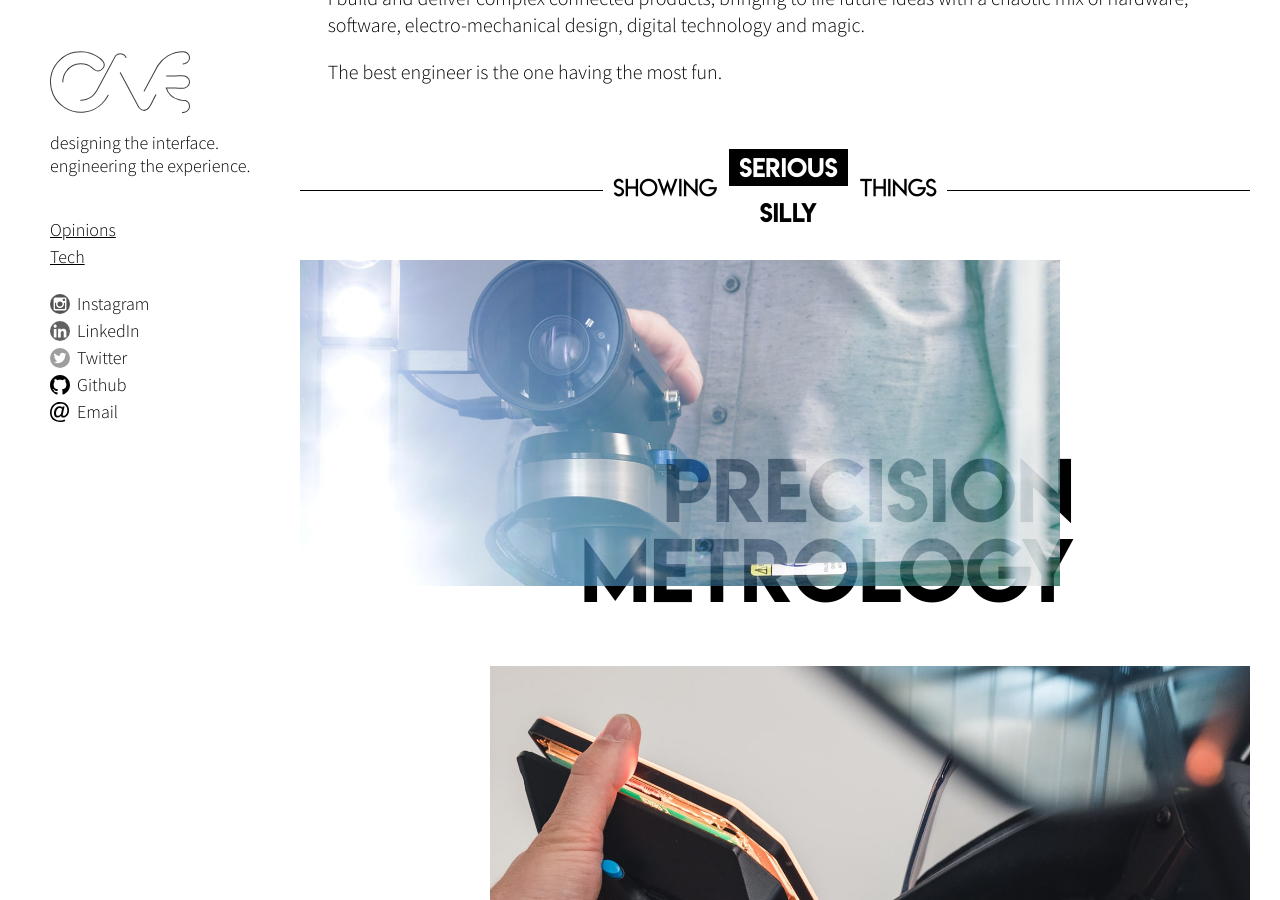
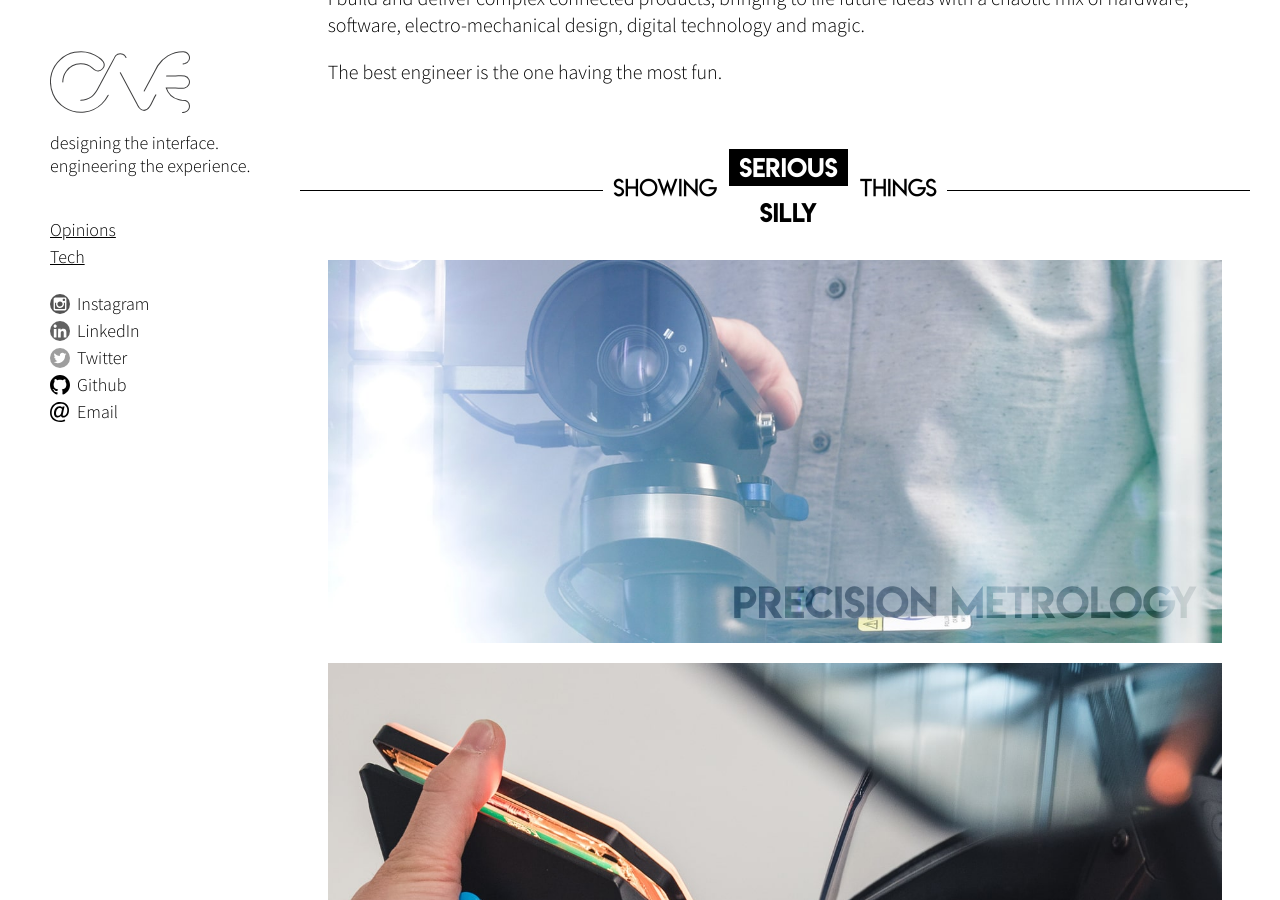
Before and after one commit to gcsalzburg/gcsalzburg.github.io, a Jekyll site: the page built from index.html, in a window 1280 px wide and 900 px high, scrolled down 1003 px. Built offline with Jekyll 4.4.1, drawn with Linux system fonts in a browser that asks for light colours; some of the changed text lies outside the part shown.

Commit message:
Improve serious projects formatting

```diff
--- a/_sass/_layout.scss
+++ b/_sass/_layout.scss
@@ -273,14 +273,15 @@ main.article{
 /* ****************************** */
 
 .projects.serious{
-   margin: 25px 0;
+   margin: 25px auto;
    display: flex;
    flex-direction: column;
+   font-size: 20px;
+   max-width: 90ch;
 
    .project_card{
       position:relative;
-      margin-bottom: 80px;
-      width: 80%;
+      margin-bottom: 20px;
 
       &:nth-of-type(2n){
          align-self: flex-end;
@@ -301,13 +302,6 @@ main.article{
          }
       }
 
-      &.text_right{
-         h3{
-            left: auto;
-            right: -25px;
-            text-align: right;
-         }
-      }
 
       &.no_filter{
          img{
@@ -316,26 +310,25 @@ main.article{
       }
 
       h3 {
-         font-size: 80px;
+         font-size: 40px;
          font-weight: 500;
          margin: 0;
          color:black;
          font-family: "Lemon Milk", sans-serif;
          position: absolute;
-         bottom: -30px;
-         left: -25px;
+         bottom: 20px;
+         left: 25px;
          z-index: 30;
          line-height: 1em;
          mix-blend-mode: soft-light;
-         padding: 4px 10px;
          transition: 0.3s all ease-in-out;
          cursor: default;
       }
-
-      &:hover{
+      &.text_right{
          h3{
-            color: $colour_highlight_text;
-            background: $colour_highlight;
+            left: auto;
+            right: 25px;
+            text-align: right;
          }
       }
    }
--- a/index.html
+++ b/index.html
@@ -47,8 +47,8 @@ ishomepage: true
          </section>
          <p class="serious_footnote">
             Ssssssh!<br>
-            Serious projects are mostly secret projects.<br>
-            Now show me some <a href="#silly">silly</a> things.
+            Serious projects = secret projects.<br>
+            Try some <a href="#silly">silly</a> projects instead.
          </p>
       </div>
 
```
